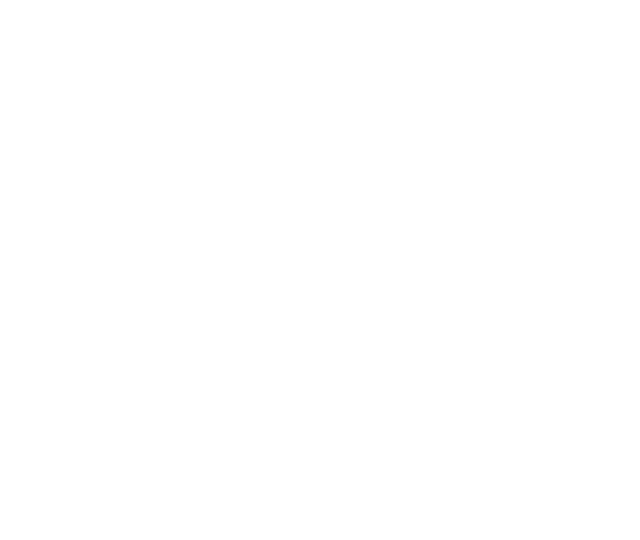
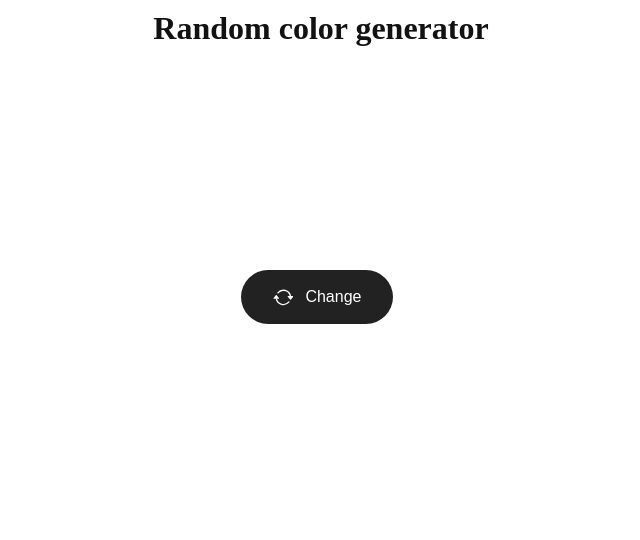
Before and after one commit to neeku06dz/Random-Color, a plain HTML site: page Index.html in a window 1280 px wide. Shown: the whole page, without its empty margins (319-959 px from the left). Drawn offline with Linux system fonts and the light colour scheme.

Commit message:
random color generator -v 1.0.0

```diff
--- a/Index.html
+++ b/Index.html
@@ -5,8 +5,40 @@
     <meta name="viewport" content="width=device-width, initial-scale=1.0">
     <title>Document</title>
     <link rel="stylesheet" href="style.css">
+    <link rel="shortcut icon" href="palette.png" type="image/x-icon">
 </head>
 <body>
+<div class="container">
+    <div class="top">
+        <div class="box">
+        <h1 class="heading">Random color generator</h1>
+        <h2 class="colcode"></h2>
+        </div>
+    </div>
+    <div class="bottom">
+        <button type="button" class="button" onclick="rancol()">
+          <svg
+            xmlns="http://www.w3.org/2000/svg"
+            width="16"
+            height="16"
+            fill="currentColor"
+            class="bi bi-arrow-repeat"
+            viewBox="0 0 16 16"
+          >
+            <path
+              d="M11.534 7h3.932a.25.25 0 0 1 .192.41l-1.966 2.36a.25.25 0 0 1-.384 0l-1.966-2.36a.25.25 0 0 1 .192-.41zm-11 2h3.932a.25.25 0 0 0 .192-.41L2.692 6.23a.25.25 0 0 0-.384 0L.342 8.59A.25.25 0 0 0 .534 9z"
+            ></path>
+            <path
+              fill-rule="evenodd"
+              d="M8 3c-1.552 0-2.94.707-3.857 1.818a.5.5 0 1 1-.771-.636A6.002 6.002 0 0 1 13.917 7H12.9A5.002 5.002 0 0 0 8 3zM3.1 9a5.002 5.002 0 0 0 8.757 2.182.5.5 0 1 1 .771.636A6.002 6.002 0 0 1 2.083 9H3.1z"
+            ></path>
+          </svg>
+          Change
+        </button>
 
+
+    </div>
+</div>
+    <script src="app.js"></script>
 </body>
 </html>
--- a/app.js
+++ b/app.js
@@ -0,0 +1,16 @@
+//geerate random color
+
+function gencol(){
+let hexcode = "0123456789ABCDEF"
+let color = "#"
+
+for(let i=0; i < 6 ; i++){
+color += hexcode[Math.floor(Math.random()*16)]
+}
+return color
+}
+
+function rancol(){
+    document.querySelector(".colcode").innerHTML=gencol()
+    document.querySelector('.container').style.backgroundColor = gencol();
+}
--- a/style.css
+++ b/style.css
@@ -0,0 +1,83 @@
+/* From Uiverse.io by andrew-demchenk0 */
+*{
+    padding: 0;
+    margin: 0;
+}
+/* From Uiverse.io by JaydipPrajapati1910 */
+.button {
+    color: white;
+    background-color: #222;
+    font-weight: 500;
+    border-radius: 0.5rem;
+    font-size: 1rem;
+    line-height: 2rem;
+    padding-left: 2rem;
+    padding-right: 2rem;
+    padding-top: 0.7rem;
+    padding-bottom: 0.7rem;
+    cursor: pointer;
+    text-align: center;
+    margin-right: 0.5rem;
+    display: inline-flex;
+    align-items: center;
+    border: none;
+  }
+
+  .button:hover {
+    background-color: #333;
+  }
+
+  .button svg {
+    display: inline;
+    width: 1.3rem;
+    height: 1.3rem;
+    margin-right: 0.75rem;
+    color: white;
+  }
+
+  .button:focus svg {
+    animation: spin_357 0.5s linear;
+  }
+
+  @keyframes spin_357 {
+    from {
+      transform: rotate(0deg);
+    }
+
+    to {
+      transform: rotate(360deg);
+    }
+  }
+
+.container {
+    /* padding: 20px; */
+    height: 100vh;
+    /* margin: 10px; */
+    outline: solid 1px black;
+    display: block;
+    align-items: center;
+    /* border-radius: 30px; */
+}
+
+.top{
+    padding: 10px;
+    display: flex;
+    justify-content: center;
+}
+
+
+
+.heading{
+    color: #121212;
+}
+
+.bottom{
+    height: 60vh;
+    display: flex;
+    justify-content: center;
+    align-items: center;
+}
+
+.button{
+    border-radius: 30px;
+}
```
Also changed, not shown: palette.png (added).
